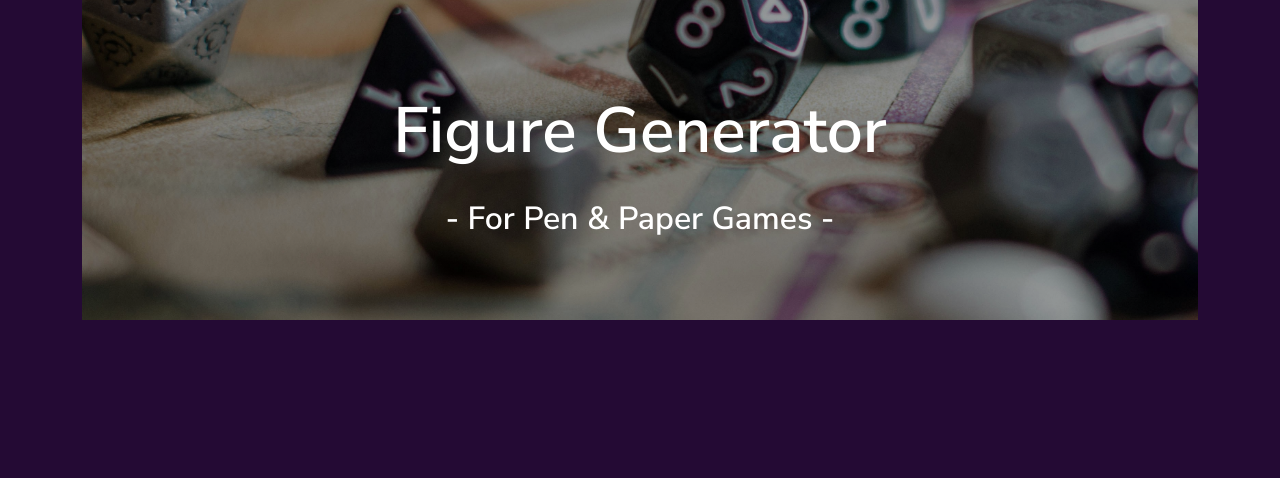
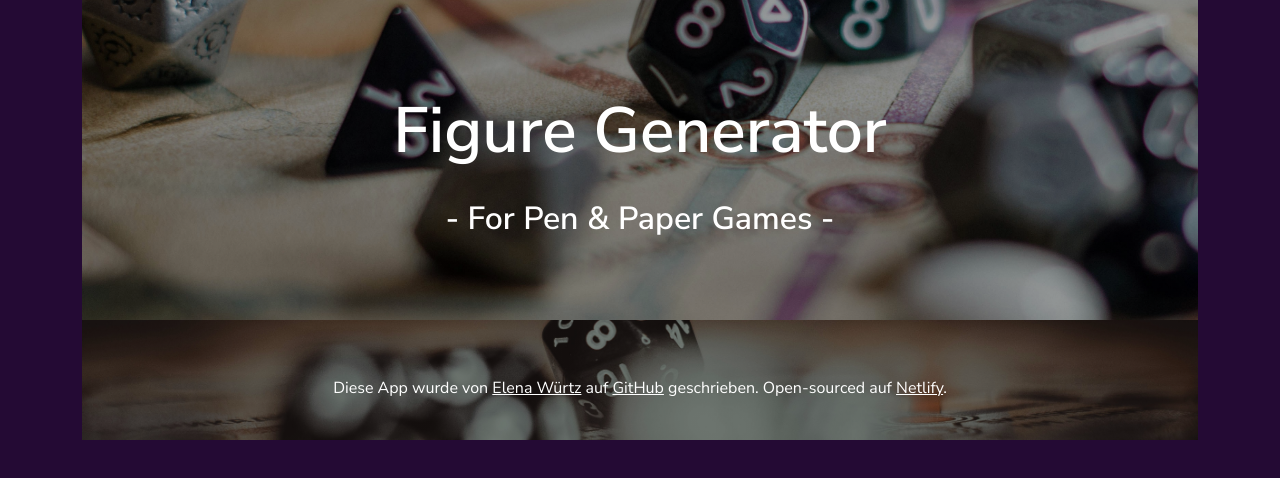
Before and after one commit to Anthophila1909/pen-and-paper-figure-generator, a React (Create React App) app: page / in a window 1280 px wide. Shown: the top 478 px of the page. Built offline with nearby package versions, Linux system fonts and the light colour scheme.

Commit message:
Build Footer

```diff
--- a/src/App.js
+++ b/src/App.js
@@ -1,11 +1,13 @@
 import "./App.css";
 import Header from "./Header";
+import Footer from "./Footer";
 
 function App() {
   return (
     <div className="App">
       <div className="container">
         <Header />
+        <Footer />
       </div>
     </div>
   );
--- /dev/null
+++ b/src/Footer.css
@@ -0,0 +1,17 @@
+.Footer {
+  height: 15vh;
+  background-image: linear-gradient(rgba(0, 0, 0, 0.4), rgba(0, 0, 0, 0.4)),
+    url(/src/imgs/footer-img.jpg);
+  background-size: cover;
+  background-position: center;
+}
+
+.Footer a {
+  color: white;
+}
+
+.Footer p {
+  color: white;
+  text-align: center;
+  padding-top: 3.5em;
+}
--- /dev/null
+++ b/src/Footer.js
@@ -0,0 +1,28 @@
+import React from "react";
+import "./Footer.css";
+
+export default function Footer() {
+  return (
+    <div className="Footer">
+      <p>
+        Diese App wurde von{" "}
+        <a
+          href="https://github.com/Anthophila1909"
+          target="_blank"
+          rel="noreferrer"
+        >
+          Elena Würtz
+        </a>{" "}
+        auf{" "}
+        <a
+          href="https://github.com/Anthophila1909/pen-and-paper-figure-generator"
+          target="_blank"
+          rel="noreferrer"
+        >
+          GitHub
+        </a>
+        {""} geschrieben. Open-sourced auf <a href="/">Netlify</a>.
+      </p>
+    </div>
+  );
+}
```
